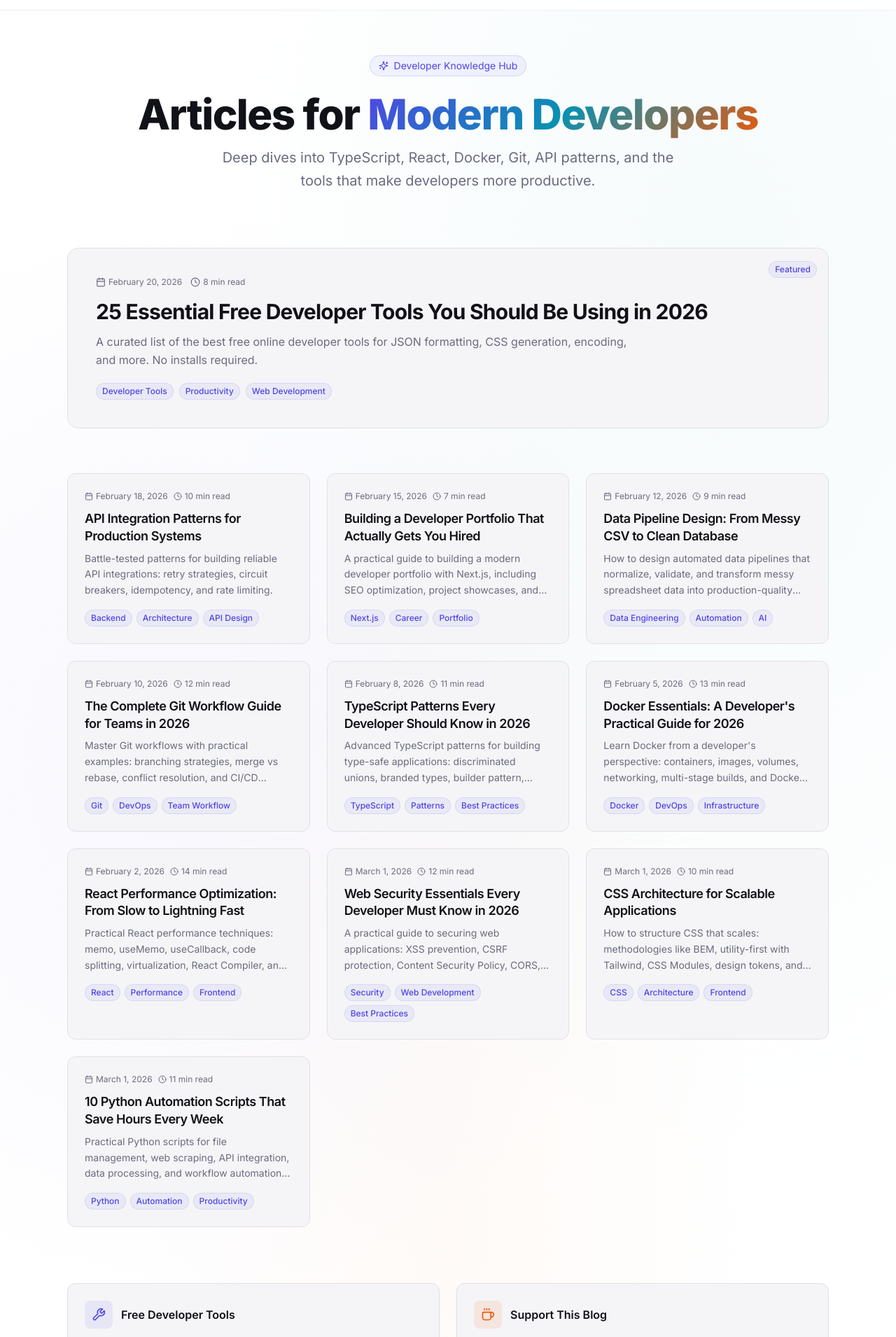
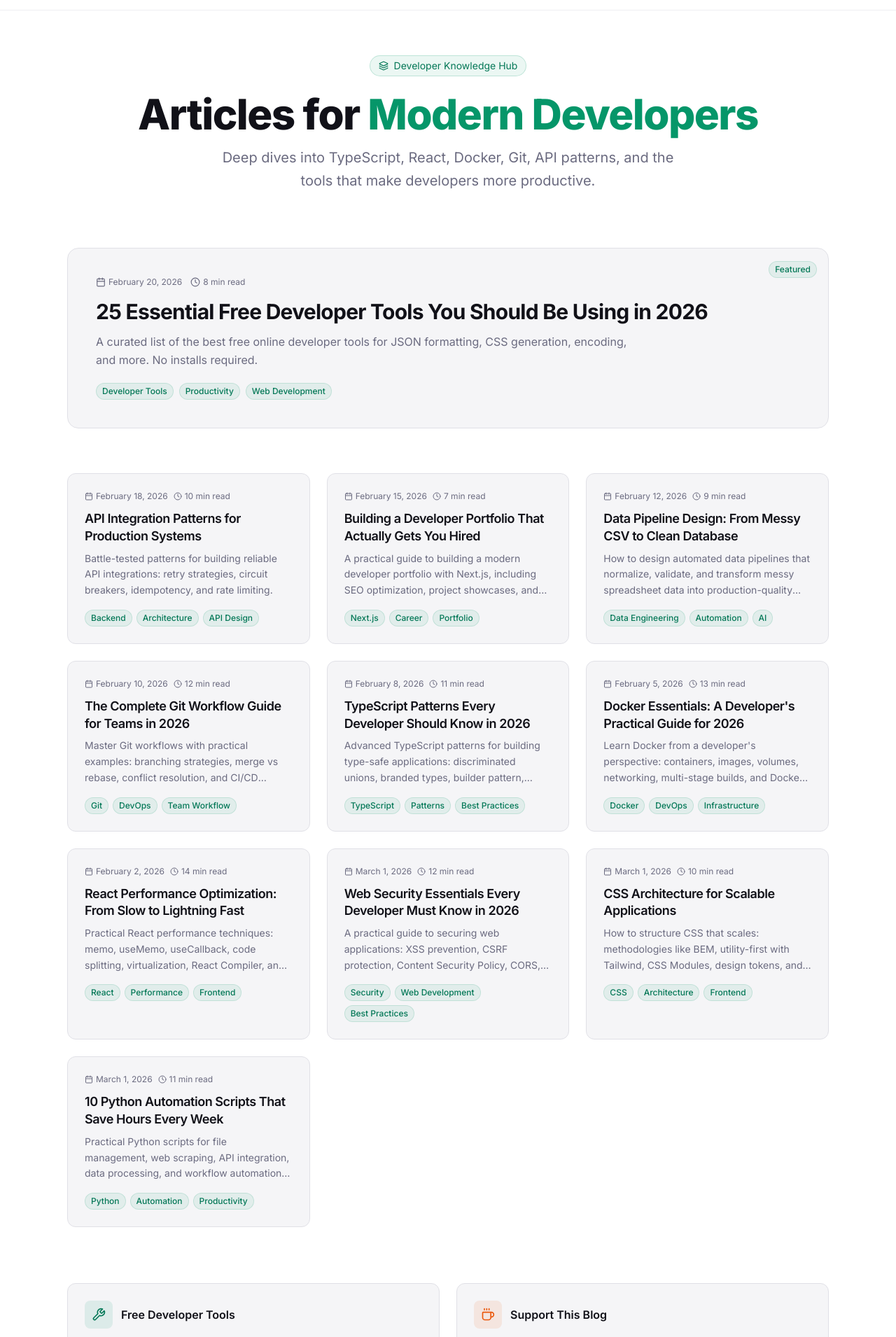
Before and after one commit to markkennethbadilla/blog, a Next.js app: page / in a window 1280 px wide. Shown: the part 50-1960 px from the top of the page at 70% size. Built offline with nearby package versions, Linux system fonts and the light colour scheme.

Commit message:
refactor: replace purple palette with emerald, remove gradient mesh, glow text, gradient progress bar, backdrop-blur, Sparkles icons, fade-in-up animations

```diff
--- a/app/[slug]/ArticlePage.tsx
+++ b/app/[slug]/ArticlePage.tsx
@@ -9,7 +9,7 @@ import {
   Coffee,
   Wrench,
   ArrowRight,
-  Sparkles,
+  Layers,
 } from "lucide-react"
 import type { Article } from "@/lib/articles"
 import ThemeToggle from "@/components/ThemeToggle"
@@ -43,7 +43,7 @@ export default function ArticlePage({ article, related }: ArticlePageProps) {
       />
 
       {/* Header */}
-      <header className="border-b border-border/50 backdrop-blur-sm sticky top-0 z-50 bg-background/80">
+      <header className="border-b border-border/50 sticky top-0 z-50 bg-background">
         <div className="max-w-4xl mx-auto px-4 sm:px-6 lg:px-8 h-16 flex items-center justify-between">
           <div className="flex items-center gap-4">
             <Link
@@ -60,7 +60,7 @@ export default function ArticlePage({ article, related }: ArticlePageProps) {
               href="/"
               className="flex items-center gap-1.5 text-sm"
             >
-              <Sparkles className="w-3.5 h-3.5 text-accent-light" />
+              <Layers className="w-3.5 h-3.5 text-accent-light" />
               <span className="font-semibold">Elunari</span>
             </Link>
           </div>
--- a/app/globals.css
+++ b/app/globals.css
@@ -8,15 +8,15 @@
   --color-border: #e0e0e6;
   --color-border-hover: #d0d0da;
   --color-muted: #6b6b80;
-  --color-accent: #6366f1;
-  --color-accent-light: #4f46e5;
-  --color-accent-subtle: rgba(99, 102, 241, 0.08);
+  --color-accent: #059669;
+  --color-accent-light: #047857;
+  --color-accent-subtle: rgba(5, 150, 105, 0.08);
   --color-cyan: #0891b2;
   --color-orange: #ea580c;
   --color-content-text: rgba(17, 17, 24, 0.78);
   --color-pre-bg: #f5f5f7;
   --color-pre-text: rgba(17, 17, 24, 0.88);
-  --font-sans: "Inter", "Geist", system-ui, -apple-system, sans-serif;
+  --font-sans: "Geist", "Inter", system-ui, -apple-system, sans-serif;
   --font-mono: "Geist Mono", "JetBrains Mono", "Fira Code", monospace;
 }
 
@@ -28,9 +28,9 @@
   --color-border: #1e1e2a;
   --color-border-hover: #2a2a3a;
   --color-muted: #6b6b80;
-  --color-accent: #6366f1;
-  --color-accent-light: #818cf8;
-  --color-accent-subtle: rgba(99, 102, 241, 0.08);
+  --color-accent: #10b981;
+  --color-accent-light: #34d399;
+  --color-accent-subtle: rgba(16, 185, 129, 0.08);
   --color-cyan: #22d3ee;
   --color-orange: #f97316;
   --color-content-text: rgba(232, 232, 237, 0.82);
@@ -53,7 +53,7 @@ body {
   top: 0;
   left: 0;
   height: 3px;
-  background: linear-gradient(90deg, var(--color-accent), var(--color-cyan));
+  background: var(--color-accent);
   z-index: 100;
   transition: width 50ms linear;
 }
@@ -73,55 +73,43 @@ body {
   background: var(--color-muted);
 }
 
-/* Animated gradient mesh background */
+/* Subtle background texture */
 .gradient-mesh {
-  background:
-    radial-gradient(ellipse at 20% 50%, rgba(99, 102, 241, 0.05) 0%, transparent 50%),
-    radial-gradient(ellipse at 80% 20%, rgba(8, 145, 178, 0.04) 0%, transparent 50%),
-    radial-gradient(ellipse at 50% 80%, rgba(234, 88, 12, 0.03) 0%, transparent 50%);
+  background: var(--color-background);
 }
 .dark .gradient-mesh {
-  background:
-    radial-gradient(ellipse at 20% 50%, rgba(99, 102, 241, 0.08) 0%, transparent 50%),
-    radial-gradient(ellipse at 80% 20%, rgba(34, 211, 238, 0.06) 0%, transparent 50%),
-    radial-gradient(ellipse at 50% 80%, rgba(249, 115, 22, 0.04) 0%, transparent 50%);
+  background: var(--color-background);
 }
 
-/* Glowing text */
+/* Accent text */
 .glow-text {
-  background: linear-gradient(135deg, var(--color-accent-light), var(--color-cyan), var(--color-orange));
-  -webkit-background-clip: text;
-  -webkit-text-fill-color: transparent;
-  background-clip: text;
+  color: var(--color-accent);
 }
 
-/* Card hover glow */
+/* Card hover */
 .card-glow {
   transition: all 0.3s ease;
   border: 1px solid var(--color-border);
 }
 .card-glow:hover {
   border-color: var(--color-border-hover);
-  box-shadow: 0 0 40px rgba(99, 102, 241, 0.04), 0 8px 32px rgba(0, 0, 0, 0.08);
-  transform: translateY(-2px);
+  box-shadow: 0 8px 32px rgba(0, 0, 0, 0.08);
 }
 .dark .card-glow:hover {
-  box-shadow: 0 0 40px rgba(99, 102, 241, 0.06), 0 8px 32px rgba(0, 0, 0, 0.3);
+  box-shadow: 0 8px 32px rgba(0, 0, 0, 0.3);
 }
 
 /* Fade in animation */
-@keyframes fade-in-up {
+@keyframes fade-in {
   from {
     opacity: 0;
-    transform: translateY(20px);
   }
   to {
     opacity: 1;
-    transform: translateY(0);
   }
 }
 .animate-fade-in {
-  animation: fade-in-up 0.6s ease-out forwards;
+  animation: fade-in 0.6s ease-out forwards;
 }
 .animate-delay-1 { animation-delay: 0.1s; opacity: 0; }
 .animate-delay-2 { animation-delay: 0.2s; opacity: 0; }
@@ -138,10 +126,10 @@ body {
   font-weight: 500;
   background: var(--color-accent-subtle);
   color: var(--color-accent-light);
-  border: 1px solid rgba(99, 102, 241, 0.15);
+  border: 1px solid rgba(5, 150, 105, 0.15);
 }
 .dark .tag-pill {
-  border-color: rgba(99, 102, 241, 0.15);
+  border-color: rgba(16, 185, 129, 0.15);
 }
 
 /* Article content styles */
@@ -190,7 +178,7 @@ body {
 .article-content code {
   font-family: var(--font-mono);
   font-size: 0.875em;
-  background: rgba(99, 102, 241, 0.1);
+  background: rgba(5, 150, 105, 0.1);
   color: var(--color-accent-light);
   padding: 0.125rem 0.375rem;
   border-radius: 0.25rem;
@@ -217,5 +205,5 @@ body {
 
 /* Selection */
 ::selection {
-  background: rgba(99, 102, 241, 0.3);
+  background: rgba(5, 150, 105, 0.3);
 }
--- a/app/page.tsx
+++ b/app/page.tsx
@@ -6,7 +6,7 @@ import {
   ArrowRight,
   Coffee,
   Wrench,
-  Sparkles,
+  Layers,
 } from "lucide-react"
 import type { Metadata } from "next"
 import ThemeToggle from "@/components/ThemeToggle"
@@ -31,11 +31,11 @@ export default function HomePage() {
   return (
     <div className="min-h-screen gradient-mesh">
       {/* Header */}
-      <header className="border-b border-border/50 backdrop-blur-sm sticky top-0 z-50 bg-background/80">
+      <header className="border-b border-border/50 sticky top-0 z-50 bg-background">
         <div className="max-w-6xl mx-auto px-4 sm:px-6 lg:px-8 h-16 flex items-center justify-between">
           <Link href="/" className="flex items-center gap-2 group">
             <div className="w-8 h-8 rounded-lg bg-accent/20 flex items-center justify-center">
-              <Sparkles className="w-4 h-4 text-accent-light" />
+              <Layers className="w-4 h-4 text-accent-light" />
             </div>
             <span className="text-lg font-bold tracking-tight">
               Elunari <span className="text-muted">Blog</span>
@@ -68,7 +68,7 @@ export default function HomePage() {
         {/* Hero */}
         <div className="text-center mb-20 animate-fade-in">
           <div className="inline-flex items-center gap-2 px-3 py-1 rounded-full bg-accent-subtle border border-accent/20 text-accent-light text-sm mb-6">
-            <Sparkles className="w-3.5 h-3.5" />
+            <Layers className="w-3.5 h-3.5" />
             Developer Knowledge Hub
           </div>
           <h1 className="text-4xl sm:text-5xl lg:text-6xl font-extrabold tracking-tight mb-4">
--- a/app/privacy/page.tsx
+++ b/app/privacy/page.tsx
@@ -13,7 +13,7 @@ export default function PrivacyPage() {
         <div className="max-w-3xl mx-auto px-6 py-4 flex items-center justify-between">
           <Link
             href="/"
-            className="text-xl font-bold bg-gradient-to-r from-purple-500 to-cyan-400 bg-clip-text text-transparent"
+            className="text-xl font-bold text-accent"
           >
             Elunari Blog
           </Link>
@@ -52,7 +52,7 @@ export default function PrivacyPage() {
               may opt out of personalized advertising at{" "}
               <a
                 href="https://www.google.com/settings/ads"
-                className="text-purple-400 hover:underline"
+                className="text-emerald-500 hover:underline"
                 target="_blank"
                 rel="noopener noreferrer"
               >
@@ -99,7 +99,7 @@ export default function PrivacyPage() {
             site owner at:{" "}
             <a
               href="mailto:iammkb2002@gmail.com"
-              className="text-purple-400 hover:underline"
+              className="text-emerald-500 hover:underline"
             >
               iammkb2002@gmail.com
             </a>
```
Also changed, not shown: 1 other file (tests, documents, lock files or other folders).
